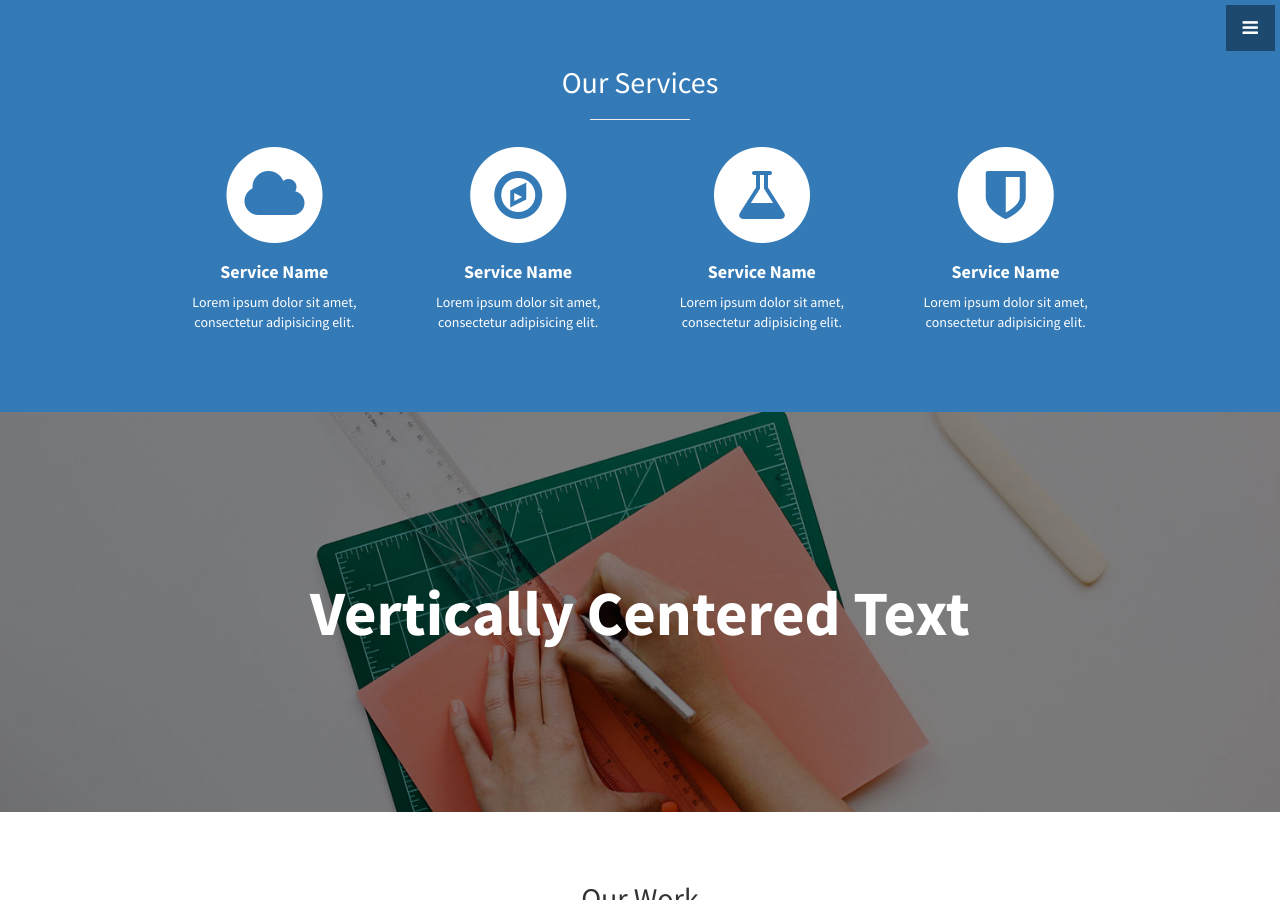
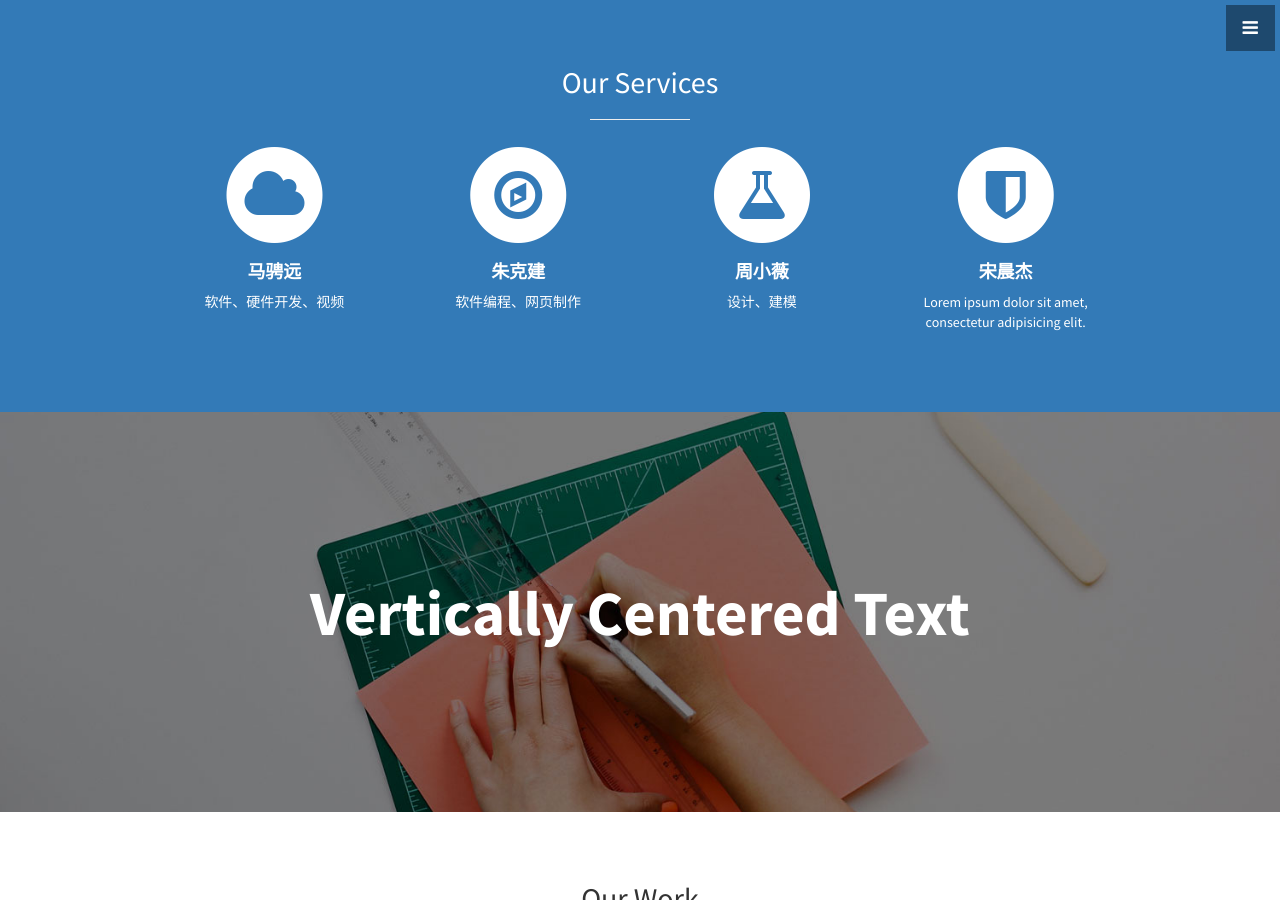
Before and after one commit to ProjectLambda9/ProjectLambda, a Jekyll site: the page built from index.html, in a window 1280 px wide and 900 px high, scrolled down 1156 px. Built offline with Jekyll 4.4.1, drawn with Linux system fonts in a browser that asks for light colours.

Commit message:
Update services.html

```diff
--- a/_includes/services.html
+++ b/_includes/services.html
@@ -13,9 +13,9 @@
               <i class="fa fa-cloud fa-stack-1x text-primary"></i>
             </span>
               <h4>
-                <strong>Service Name</strong>
+                <strong>马骋远</strong>
               </h4>
-              <p>Lorem ipsum dolor sit amet, consectetur adipisicing elit.</p>
+              <p>软件、硬件开发、视频</p>
 <!--              <a href="#" class="btn btn-light">Learn More</a>   -->
             </div>
           </div>
@@ -26,9 +26,9 @@
               <i class="fa fa-compass fa-stack-1x text-primary"></i>
             </span>
               <h4>
-                <strong>Service Name</strong>
+                <strong>朱克建</strong>
               </h4>
-              <p>Lorem ipsum dolor sit amet, consectetur adipisicing elit.</p>
+              <p>软件编程、网页制作</p>
 <!--              <a href="#" class="btn btn-light">Learn More</a>  -->
             </div>
           </div>
@@ -39,9 +39,9 @@
               <i class="fa fa-flask fa-stack-1x text-primary"></i>
             </span>
               <h4>
-                <strong>Service Name</strong>
+                <strong>周小薇</strong>
               </h4>
-              <p>Lorem ipsum dolor sit amet, consectetur adipisicing elit.</p>
+              <p>设计、建模</p>
 <!--              <a href="#" class="btn btn-light">Learn More</a> -->
             </div>
           </div>
@@ -52,7 +52,7 @@
               <i class="fa fa-shield fa-stack-1x text-primary"></i>
             </span>
               <h4>
-                <strong>Service Name</strong>
+                <strong>宋晨杰</strong>
               </h4>
               <p>Lorem ipsum dolor sit amet, consectetur adipisicing elit.</p>
 <!--              <a href="#" class="btn btn-light">Learn More</a> -->
```
